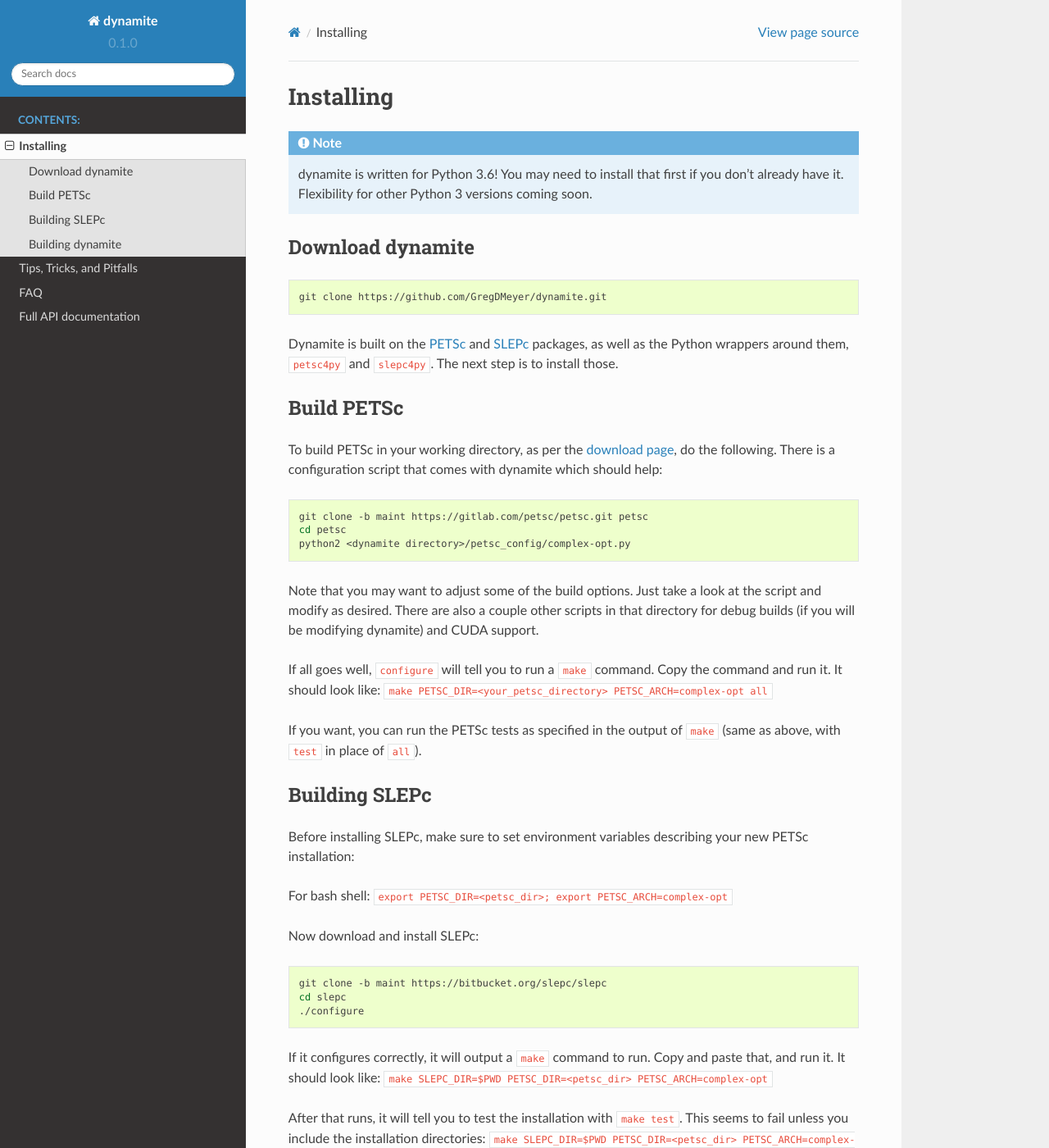
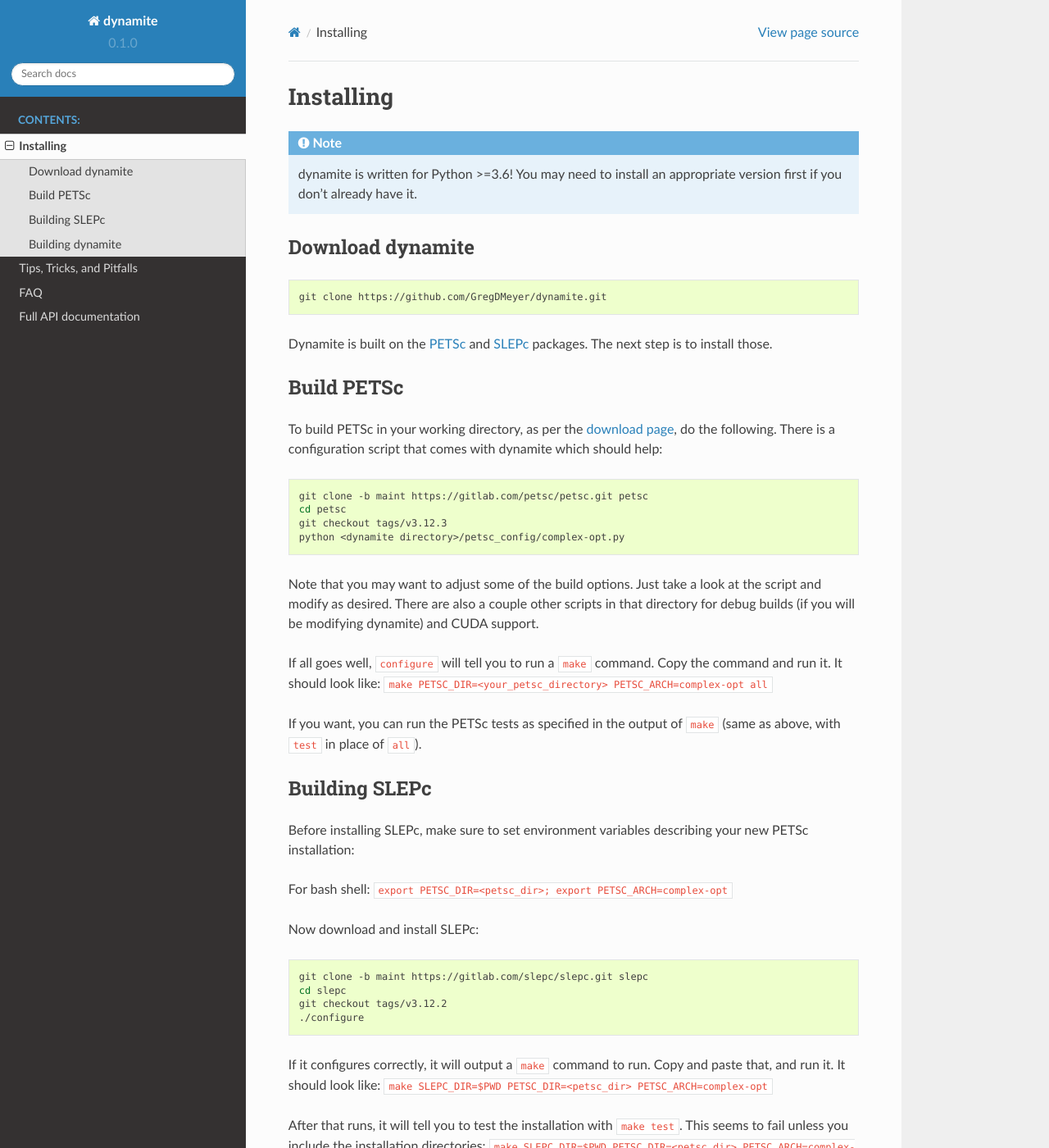
Before and after one commit to GregDMeyer/dynamite, a Sphinx documentation site: the page built from docs/install.rst, in a window 1280 px wide and 1400 px high. Shown: the whole window at 82% size. Built offline with Sphinx 7.4.7 and the Read the Docs theme 2.0.0, drawn with Linux system fonts in a browser that asks for light colours; some of the changed text lies outside the part shown.

Commit message:
specify versions of external libraries; other small changes

```diff
--- a/docs/doc-requirements.txt
+++ b/docs/doc-requirements.txt
@@ -1,3 +1,4 @@
 sphinx>=1.4
 ipykernel
 nbsphinx
+sphinx_rtd_theme
--- a/docs/install.rst
+++ b/docs/install.rst
@@ -2,9 +2,8 @@
 ==========
 
 .. note ::
-    dynamite is written for Python 3.6! You may need to install that first if
-    you don't already have it. Flexibility for other Python 3 versions coming
-    soon.
+    dynamite is written for Python >=3.6! You may need to install an appropriate
+    version first if you don't already have it.
 
 Download dynamite
 -----------------
@@ -14,8 +13,7 @@
     git clone https://github.com/GregDMeyer/dynamite.git
 
 Dynamite is built on the `PETSc <www.mcs.anl.gov/petsc/>`_ and `SLEPc <http://slepc.upv.es/>`_
-packages, as well as the Python wrappers around them, ``petsc4py`` and ``slepc4py``.
-The next step is to install those.
+packages. The next step is to install those.
 
 Build PETSc
 --------------
@@ -28,7 +26,8 @@
 
     git clone -b maint https://gitlab.com/petsc/petsc.git petsc
     cd petsc
-    python2 <dynamite directory>/petsc_config/complex-opt.py
+    git checkout tags/v3.12.3
+    python <dynamite directory>/petsc_config/complex-opt.py
 
 Note that you may want to adjust some of the build options. Just take a look at
 the script and modify as desired. There are also a couple other scripts in that
@@ -54,8 +53,9 @@
 
 .. code:: bash
 
-    git clone -b maint https://bitbucket.org/slepc/slepc
+    git clone -b maint https://gitlab.com/slepc/slepc.git slepc
     cd slepc
+    git checkout tags/v3.12.2
     ./configure
 
 If it configures correctly, it will output a ``make`` command to run. Copy and
@@ -88,8 +88,7 @@
 
 .. note::
     When using ``pip`` with ``sudo``, you need to pass the ``-E`` flag to
-    ``sudo`` to preserve the environment variables (``PETSC_DIR`` etc.). For
-    example, you would do ``sudo -E pip3 install petsc4py``.
+    ``sudo`` to preserve the environment variables (``PETSC_DIR`` etc.).
 
 I suggest using a `virtual environment <https://docs.python.org/3/library/venv.html>`_,
 to keep all of the packages tidy.
```
Also changed, not shown: requirements.txt (+6 -6 lines), 4 other files.
